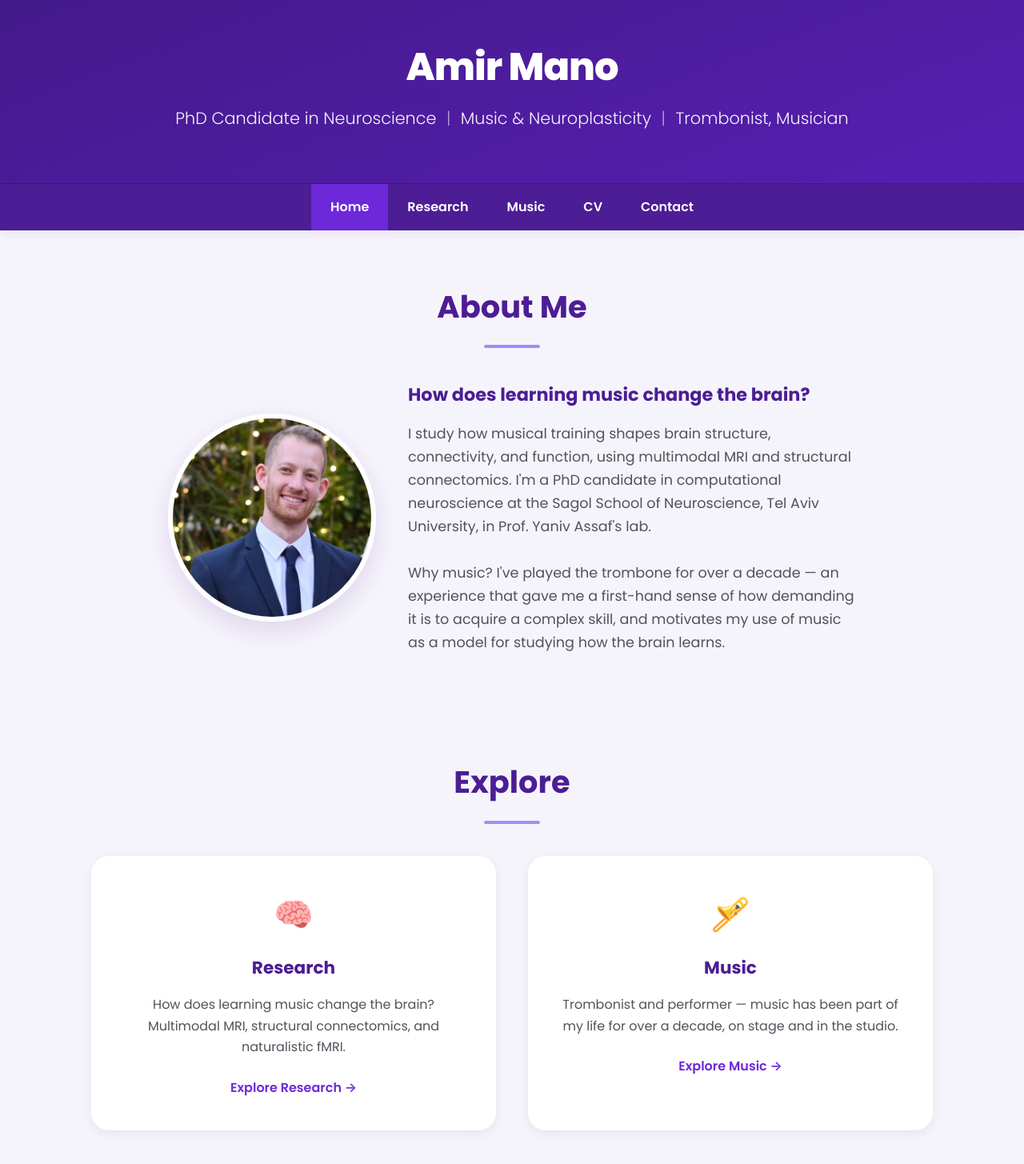
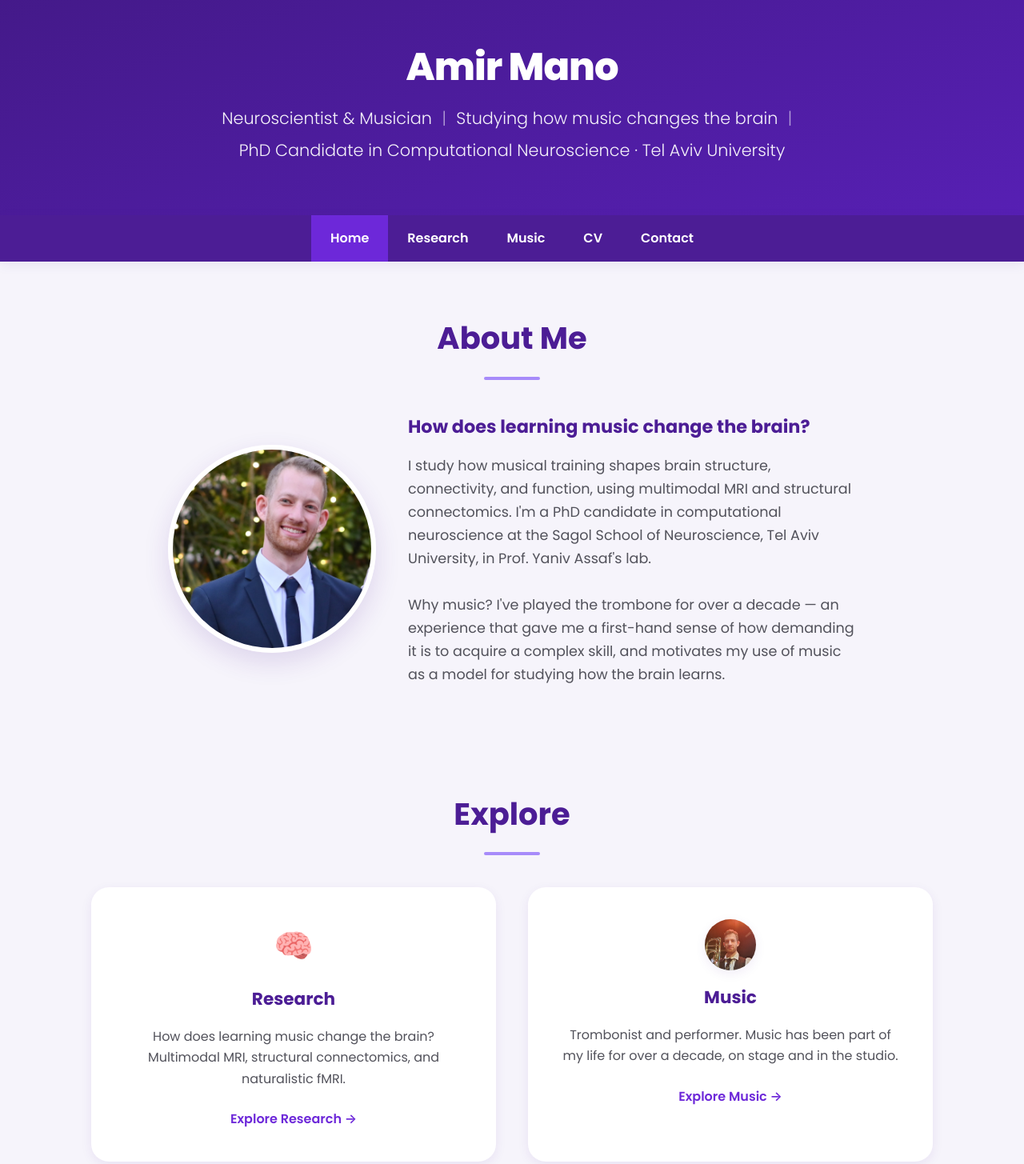
Before and after one commit to Amir-Mano/personal_website, an Eleventy site: page src/index.njk in a window 1280 px wide. Shown: the part 20-1475 px from the top of the page at 80% size. Built offline with nearby package versions, Linux system fonts and the light colour scheme; Eleventy itself is replaced by a stand-in of ours; files that its build step writes are made by us from their sources.

Commit message:
Replace trombone emoji with a photo icon, deepen CV page, update header
- The trombone emoji (U+1FA8A) wasn't rendering on the live site -
  likely inconsistent font support for a recent Unicode addition -
  so the Music entry card now uses an actual trombone photo instead,
  which renders reliably everywhere
- Remove em dash from the Explore Music card copy
- CV page gets an intro line and two new sections (Teaching Experience,
  Earlier Research) pulled from the CV PDF, addressing feedback that
  it felt shallow as a standalone page
- Header tagline collapses to a single identity line per the second
  external review: "Neuroscientist & Musician" / "Studying how music
  changes the brain" / "PhD Candidate in Computational Neuroscience
  \u00b7 Tel Aviv University" - generalizes the .lead style (previously
  scoped only to the homepage About section) for reuse on the CV page

```diff
--- a/src/_includes/base.njk
+++ b/src/_includes/base.njk
@@ -47,9 +47,9 @@
     <header>
         <h1>Amir Mano</h1>
         <p class="header-tagline">
-            <span>PhD Candidate in Neuroscience</span>
-            <span>Music &amp; Neuroplasticity</span>
-            <span>Trombonist, Musician</span>
+            <span>Neuroscientist &amp; Musician</span>
+            <span>Studying how music changes the brain</span>
+            <span>PhD Candidate in Computational Neuroscience · Tel Aviv University</span>
         </p>
     </header>
 
--- a/src/css/styles.css
+++ b/src/css/styles.css
@@ -222,11 +222,16 @@ h2::after {
     color: var(--color-text-muted);
 }
 
-.about-text .lead {
+.lead {
     font-size: 1.4rem;
     font-weight: 700;
     color: var(--color-primary-dark);
     margin-bottom: var(--space-2);
+    text-align: center;
+}
+
+.about-text .lead {
+    text-align: left;
 }
 
 .cv-download {
@@ -304,6 +309,16 @@ h2::after {
     display: block;
     font-size: 2.5rem;
     margin-bottom: var(--space-2);
+}
+
+img.explore-icon {
+    width: 64px;
+    height: 64px;
+    object-fit: cover;
+    object-position: 50% 30%;
+    border-radius: 50%;
+    margin: 0 auto var(--space-2);
+    box-shadow: var(--shadow-sm);
 }
 
 .explore-card p {
--- a/src/index.njk
+++ b/src/index.njk
@@ -35,9 +35,9 @@ nav: home
             <span class="explore-link">Explore Research →</span>
         </a>
         <a href="{{ '/music/' | url }}" class="card explore-card">
-            <span class="explore-icon" aria-hidden="true">&#x1FA8A;</span>
+            <img class="explore-icon" src="{{ '/images/Trombone1.jpg' | url }}" alt="" loading="lazy">
             <h3>Music</h3>
-            <p>Trombonist and performer — music has been part of my life for over a decade, on stage and in the studio.</p>
+            <p>Trombonist and performer. Music has been part of my life for over a decade, on stage and in the studio.</p>
             <span class="explore-link">Explore Music →</span>
         </a>
     </div>
```
Also changed, not shown: src/cv.njk (+14 -0 lines).
